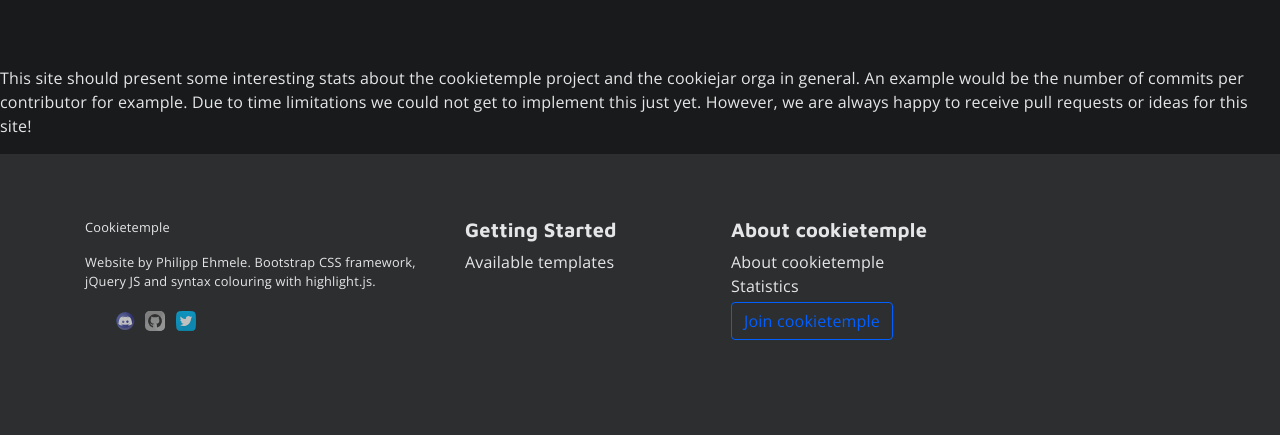
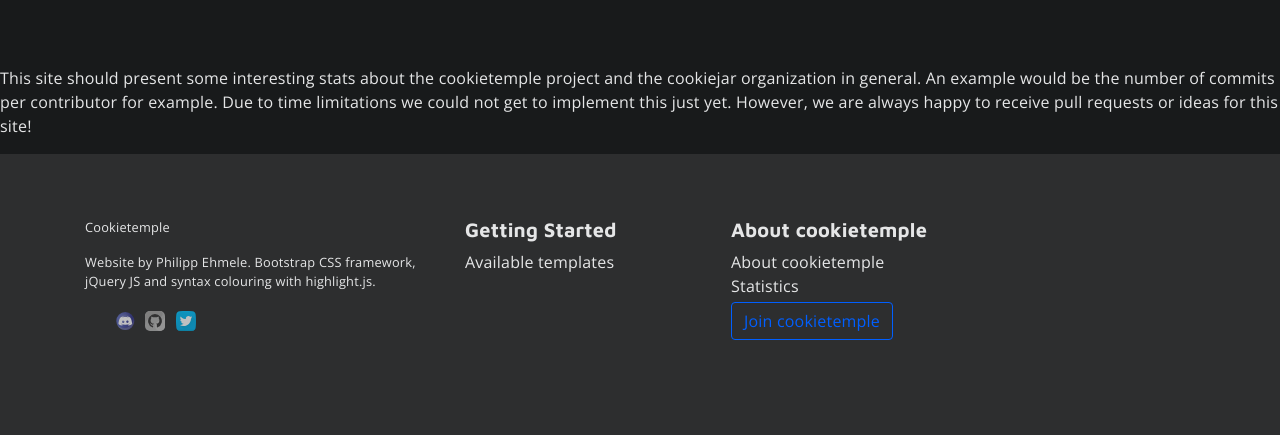
Before and after one commit to cookiejar/cookietemple_website, a Flask app: page /stats in a window 1280 px wide. Shown: the part 54-489 px from the top of the page. Run offline with Flask 2, Linux system fonts and the light colour scheme; some libraries are stand-ins or nearby versions.

Commit message:
improved wording

```diff
--- a/cookietemple_website/templates/stats.html
+++ b/cookietemple_website/templates/stats.html
@@ -83,7 +83,7 @@
 <p style="visibility: hidden">t</p>
 <p style="visibility: hidden">t</p>
 <p>
-    This site should present some interesting stats about the cookietemple project and the cookiejar orga in general.
+    This site should present some interesting stats about the cookietemple project and the cookiejar organization in general.
     An example would be the number of commits per contributor for example.
     Due to time limitations we could not get to implement this just yet. However, we are always happy to receive pull requests or ideas for this site!
 </p>
```
